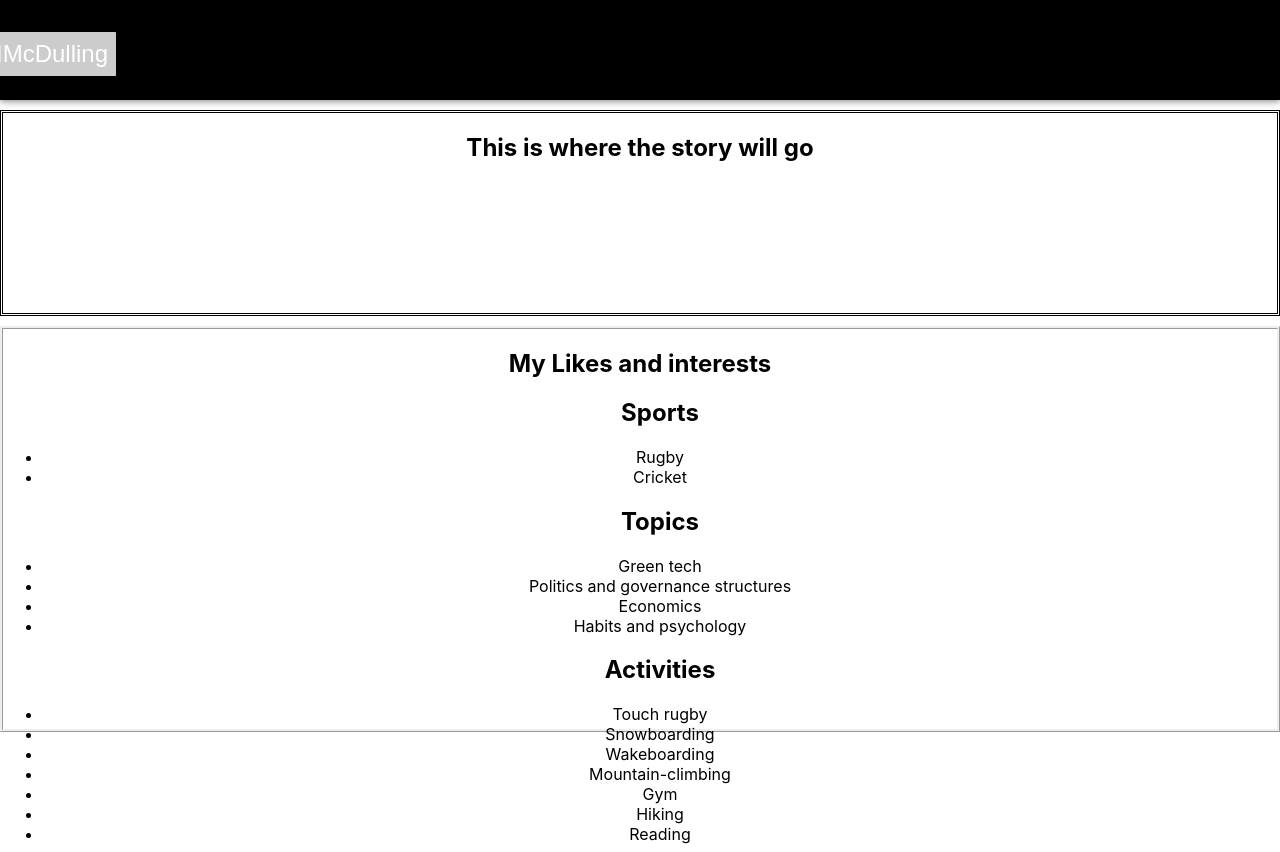
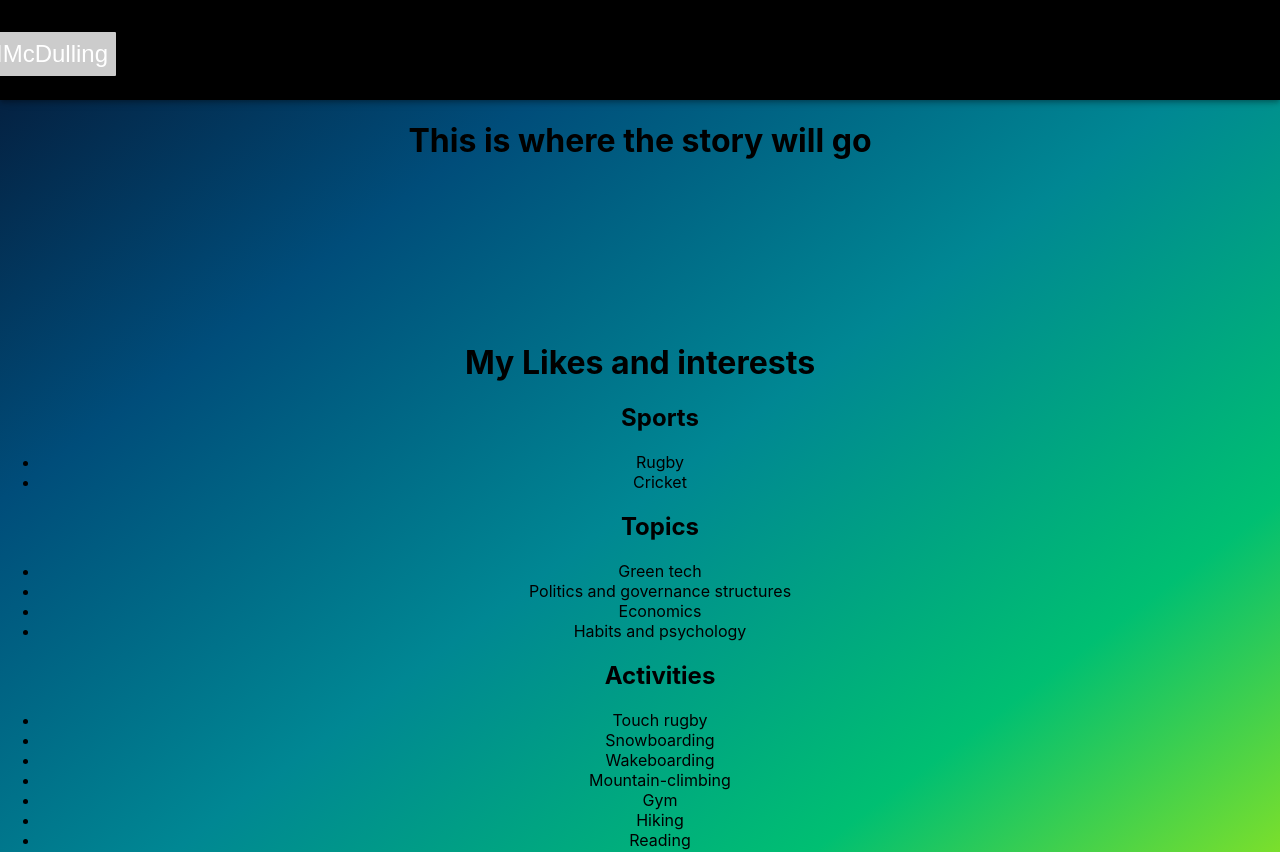
Before and after one commit to EenMac/Personal-portfolio.io, a React (Create React App) app: page /about in a window 1280 px wide. Shown: the top 852 px of the page. Built offline with nearby package versions, Linux system fonts and the light colour scheme.

Commit message:
Backgrounds update

```diff
--- a/src/components/About.js
+++ b/src/components/About.js
@@ -4,23 +4,20 @@ import "../css/About.css"
 function About() {
   return (
     <div id="about-container">
-      <section id="story-section">
-        <div>
+        <div id="story-section">
           <h1>This is where the story will go</h1>
         </div>
-      </section>
-      <section id="interests-section">
-        <div>
+        <div id="interests-section">
           <h1>My Likes and interests</h1>
           <div>
-            <ul>
+            <ul id="sports">
               <h2>Sports</h2>
               <li>Rugby</li>
               <li>Cricket</li>
             </ul>
           </div>
           <div>
-            <ul>
+            <ul id="topics">
               <h2>Topics</h2>
               <li>Green tech</li>
               <li>Politics and governance structures</li>
@@ -28,7 +25,7 @@ function About() {
               <li>Habits and psychology</li>
             </ul>
           </div>
-          <div>
+          <div id="Activities">
             <ul>
               <h2>Activities</h2>
               <li>Touch rugby</li>
@@ -41,7 +38,6 @@ function About() {
             </ul>
           </div>
         </div>
-      </section>
     </div>
   )
 }
--- a/src/components/Home.js
+++ b/src/components/Home.js
@@ -9,9 +9,9 @@ function Home() {
     return (
         <>
         <div id="home-container">
-        <div class="gradient-component"></div>
-        <div class="gradient-animation1"></div>
+        <div class="gradient-component1"></div>
         <div class="gradient-animation2"></div>
+        <div class="gradient-animation3"></div>
             <div id='text-element'>
                 <h1 id="main-heading">Hi there! Welcome to my personal website.</h1>
                 <h2 id='sub-heading'>Please feel free to have a wander about.</h2>
--- a/src/css/About.css
+++ b/src/css/About.css
@@ -1,21 +1,16 @@
 #about-container{
-    height: 1500px;
+    height: 120vh;
+    background-image: linear-gradient(to right bottom, #051937, #004d7a, #008793, #00bf72, #a8eb12);
 }
 #story-section{
+    list-style-type: none;
     transform: translateY(100px);
-    border-style: double;
     height: 200px;
     margin-top: 10px;
 }
-#experience-section{
-    transform: translateY(100px);
-    border-style: dashed;
-    margin-top: 10px;
-    height: 600px;
-}
 #interests-section{
     transform: translateY(100px);
-    border-style: ridge;
     margin-top: 10px;
     height: 400px;
+    list-style-type: none;
 }
--- a/src/css/Home.css
+++ b/src/css/Home.css
@@ -41,24 +41,24 @@
     flex: 1;
 }
 
-.gradient-component {
+.gradient-component1 {
     animation:slide 3s ease-in-out infinite alternate;
     background-image: linear-gradient(-60deg, rgb(232, 239, 228) 50%, #09f 50%);
     bottom:0;
     left:-50%;
-    opacity:.5;
+    opacity:.8;
     position:fixed;
     right:-50%;
     top:0;
     z-index:-1;
   }
 
-  .gradient-animation1 {
+.gradient-animation2 {
     animation-direction:alternate-reverse;
     animation-duration:4s;
   }
 
-  .gradient-animation2 {
+.gradient-animation3 {
     animation-duration:5s;
   }
 
```
